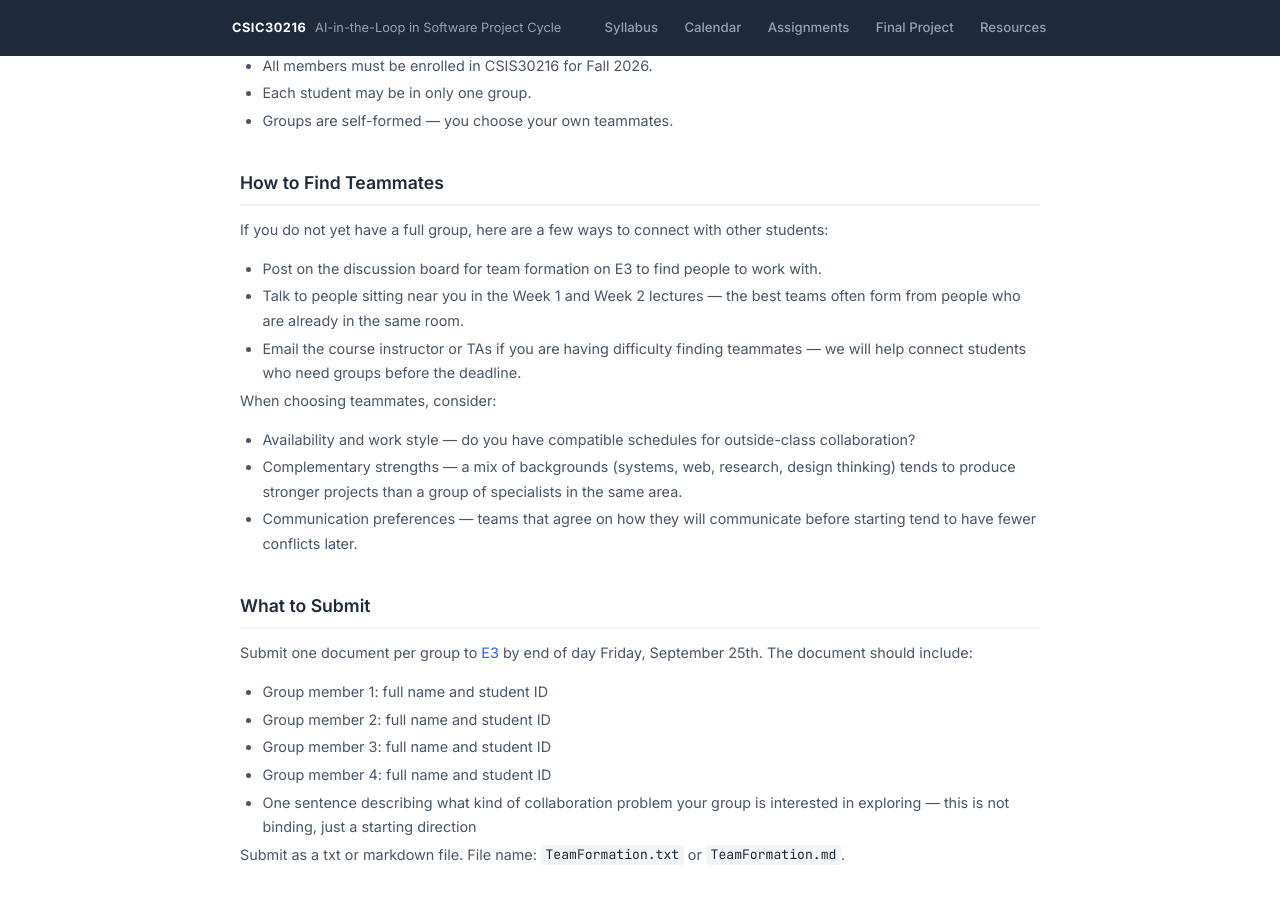
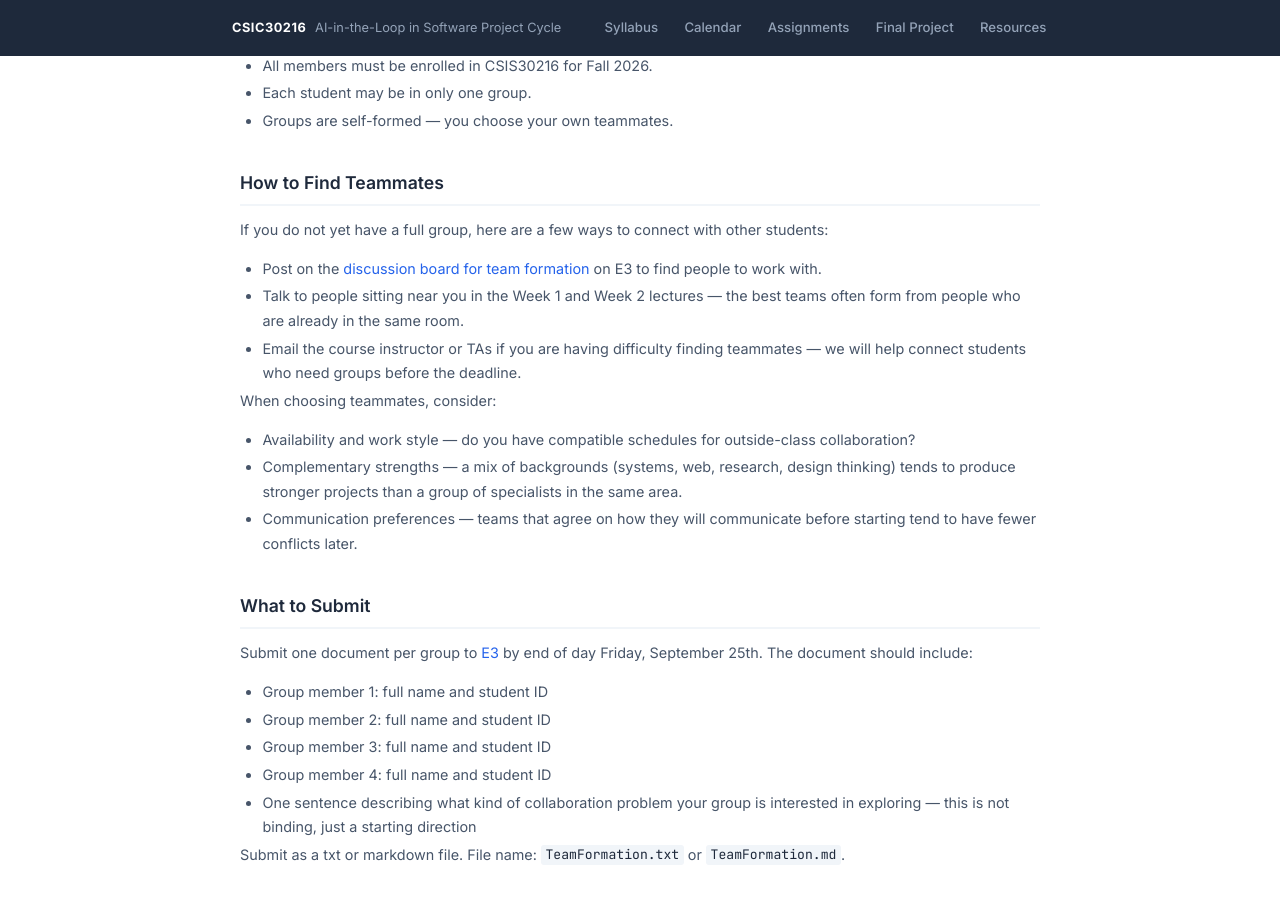
Before and after one commit to dwnnis/csic30216-fall26, a Jekyll site: the page built from pages/project/team-formation.html, in a window 1280 px wide and 900 px high, scrolled down 471 px. Built offline with Jekyll 4.4.1, drawn with Linux system fonts in a browser that asks for light colours; part of the change alters nothing that is shown.

```diff
--- a/pages/project/team-formation.html
+++ b/pages/project/team-formation.html
@@ -32,7 +32,7 @@ permalink: /project/team-formation/
 <h2>How to Find Teammates</h2>
 <p>If you do not yet have a full group, here are a few ways to connect with other students:</p>
 <ul>
-  <li>Post on the discussion board for team formation on E3 to find people to work with.</li>
+  <li>Post on the <a href="https://e3p.nycu.edu.tw/mod/forum/view.php?f=33231">discussion board for team formation</a> on E3 to find people to work with.</li>
   <li>Talk to people sitting near you in the Week 1 and Week 2 lectures — the best teams often form from people who are already in the same room.</li>
   <li>Email the course instructor or TAs if you are having difficulty finding teammates — we will help connect students who need groups before the deadline.</li>
 </ul>
```
